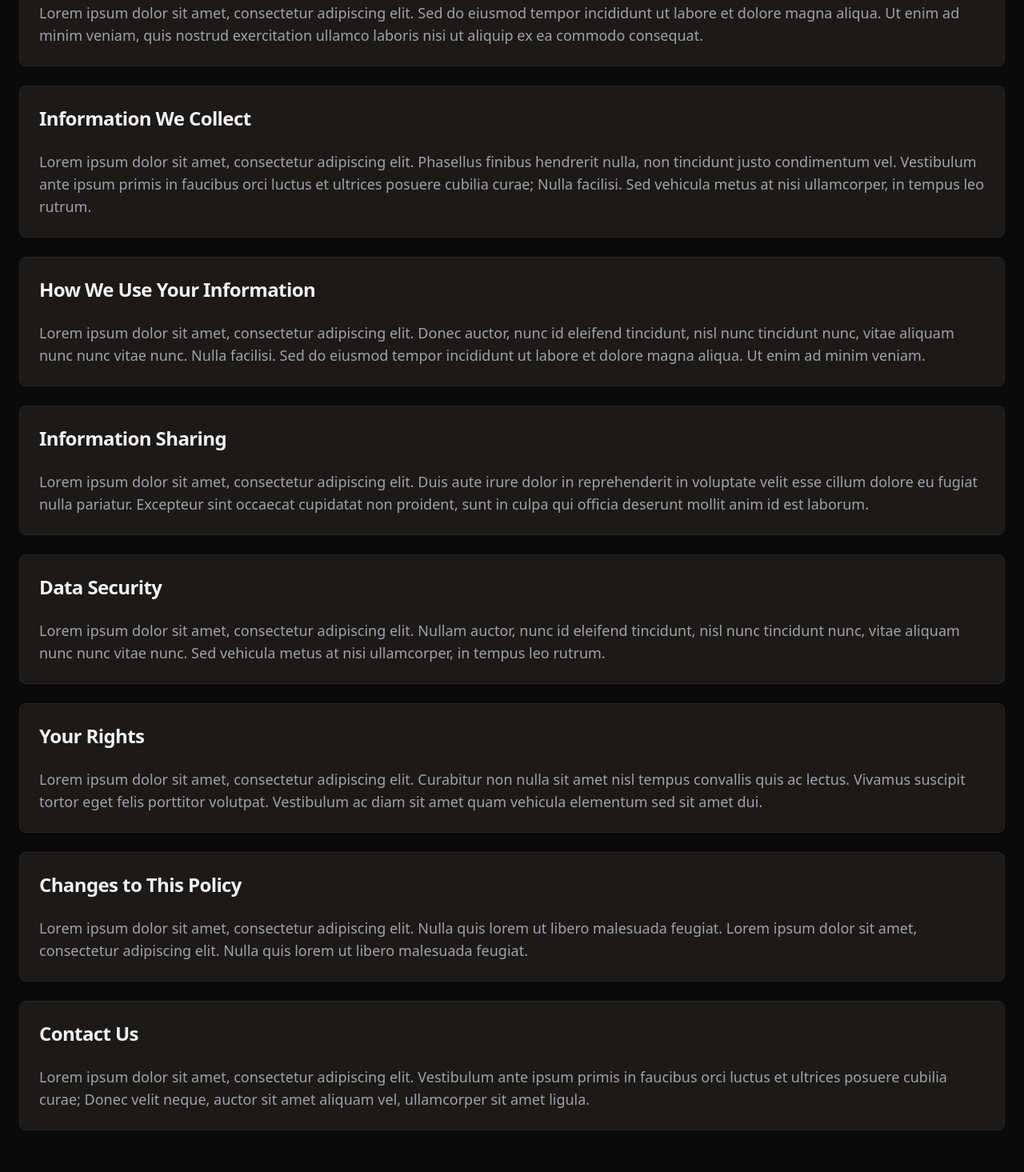
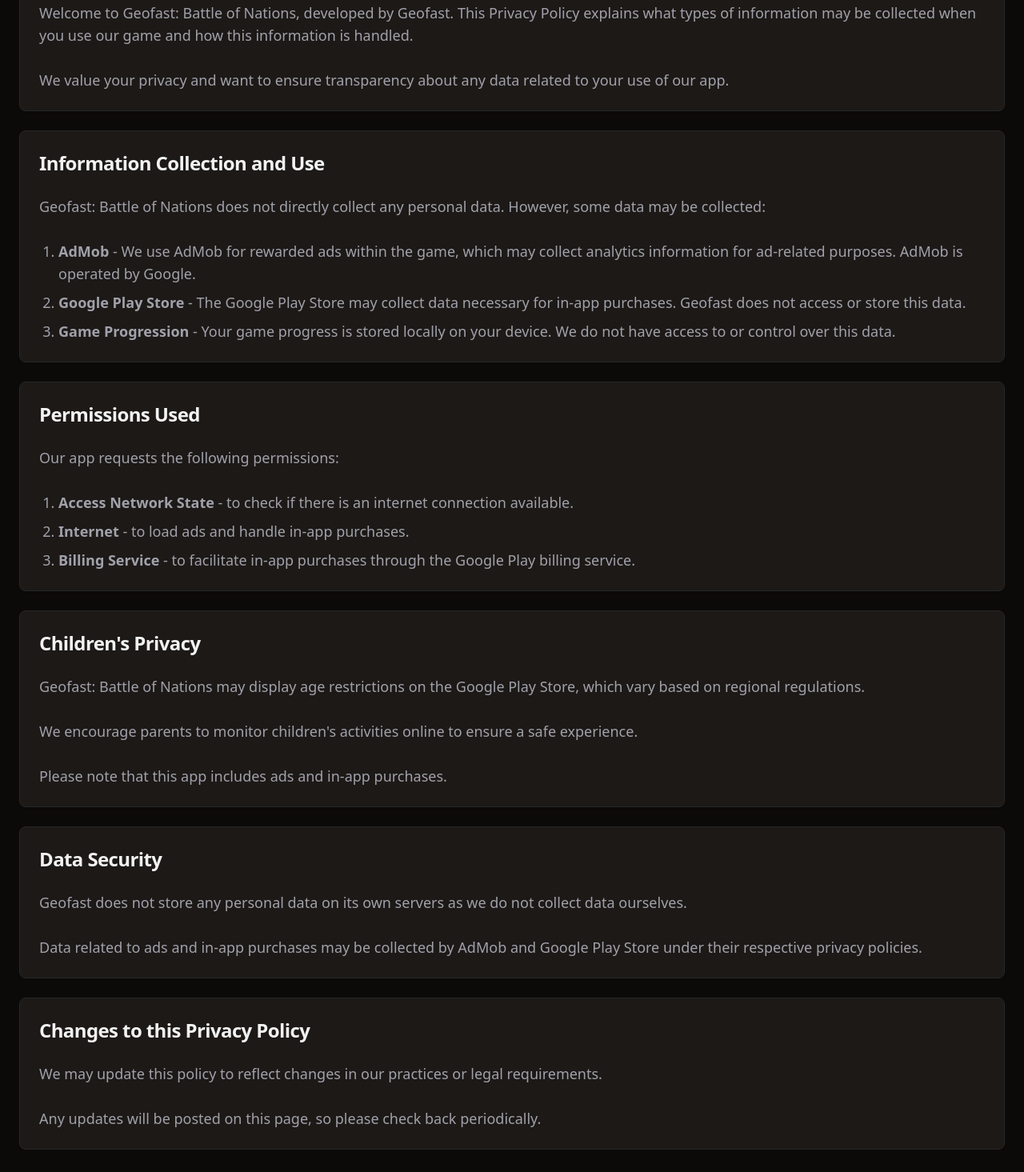
Before and after one commit to utkarshtrivedimdz/geofast-landing-page, a React (Vite) app: page /privacy in a window 1280 px wide. Shown: the part 380-1845 px from the top of the page at 80% size. Built offline with nearby package versions, Linux system fonts and the light colour scheme.

Commit message:
updated privacy policy

```diff
--- a/src/components/Features.tsx
+++ b/src/components/Features.tsx
@@ -79,7 +79,7 @@
               <img
                 src={image}
                 alt="About feature"
-                className="w-[200px] lg:w-[300px] mx-auto"
+                className="w-[200px] lg:w-[300px] mx-auto rounded-xl"
               />
             </CardFooter>
           </Card>
--- a/src/components/PrivacyPolicy.tsx
+++ b/src/components/PrivacyPolicy.tsx
@@ -3,49 +3,116 @@
 
 interface PolicySectionProps {
   title: string;
-  content: string;
+  content: React.ReactNode;
 }
 
 const policyData: PolicySectionProps[] = [
   {
     title: "Introduction",
-    content:
-      "Lorem ipsum dolor sit amet, consectetur adipiscing elit. Sed do eiusmod tempor incididunt ut labore et dolore magna aliqua. Ut enim ad minim veniam, quis nostrud exercitation ullamco laboris nisi ut aliquip ex ea commodo consequat.",
+    content: (
+      <div>
+        Welcome to Geofast: Battle of Nations, developed by Geofast. This
+        Privacy Policy explains what types of information may be collected when
+        you use our game and how this information is handled.
+        <br />
+        <br />
+        We value your privacy and want to ensure transparency about any data
+        related to your use of our app.
+      </div>
+    ),
   },
   {
-    title: "Information We Collect",
-    content:
-      "Lorem ipsum dolor sit amet, consectetur adipiscing elit. Phasellus finibus hendrerit nulla, non tincidunt justo condimentum vel. Vestibulum ante ipsum primis in faucibus orci luctus et ultrices posuere cubilia curae; Nulla facilisi. Sed vehicula metus at nisi ullamcorper, in tempus leo rutrum.",
+    title: "Information Collection and Use",
+    content: (
+      <div>
+        Geofast: Battle of Nations does not directly collect any personal data.
+        However, some data may be collected:
+        <br />
+        <br />
+        <ol className="list-decimal pl-6 space-y-2">
+          <li>
+            <strong>AdMob</strong> - We use AdMob for rewarded ads within the
+            game, which may collect analytics information for ad-related
+            purposes. AdMob is operated by Google.
+          </li>
+          <li>
+            <strong>Google Play Store</strong> - The Google Play Store may
+            collect data necessary for in-app purchases. Geofast does not access
+            or store this data.
+          </li>
+          <li>
+            <strong>Game Progression</strong> - Your game progress is stored
+            locally on your device. We do not have access to or control over
+            this data.
+          </li>
+        </ol>
+      </div>
+    ),
   },
   {
-    title: "How We Use Your Information",
-    content:
-      "Lorem ipsum dolor sit amet, consectetur adipiscing elit. Donec auctor, nunc id eleifend tincidunt, nisl nunc tincidunt nunc, vitae aliquam nunc nunc vitae nunc. Nulla facilisi. Sed do eiusmod tempor incididunt ut labore et dolore magna aliqua. Ut enim ad minim veniam.",
+    title: "Permissions Used",
+    content: (
+      <div>
+        Our app requests the following permissions:
+        <br />
+        <br />
+        <ol className="list-decimal pl-6 space-y-2">
+          <li>
+            <strong>Access Network State</strong> - to check if there is an
+            internet connection available.
+          </li>
+          <li>
+            <strong>Internet</strong> - to load ads and handle in-app purchases.
+          </li>
+          <li>
+            <strong>Billing Service</strong> - to facilitate in-app purchases
+            through the Google Play billing service.
+          </li>
+        </ol>
+      </div>
+    ),
   },
   {
-    title: "Information Sharing",
-    content:
-      "Lorem ipsum dolor sit amet, consectetur adipiscing elit. Duis aute irure dolor in reprehenderit in voluptate velit esse cillum dolore eu fugiat nulla pariatur. Excepteur sint occaecat cupidatat non proident, sunt in culpa qui officia deserunt mollit anim id est laborum.",
+    title: "Children's Privacy",
+    content: (
+      <div>
+        Geofast: Battle of Nations may display age restrictions on the Google
+        Play Store, which vary based on regional regulations.
+        <br />
+        <br />
+        We encourage parents to monitor children's activities online to ensure a
+        safe experience.
+        <br />
+        <br />
+        Please note that this app includes ads and in-app purchases.
+      </div>
+    ),
   },
   {
     title: "Data Security",
-    content:
-      "Lorem ipsum dolor sit amet, consectetur adipiscing elit. Nullam auctor, nunc id eleifend tincidunt, nisl nunc tincidunt nunc, vitae aliquam nunc nunc vitae nunc. Sed vehicula metus at nisi ullamcorper, in tempus leo rutrum.",
+    content: (
+      <div>
+        Geofast does not store any personal data on its own servers as we do not
+        collect data ourselves.
+        <br />
+        <br />
+        Data related to ads and in-app purchases may be collected by AdMob and
+        Google Play Store under their respective privacy policies.
+      </div>
+    ),
   },
   {
-    title: "Your Rights",
-    content:
-      "Lorem ipsum dolor sit amet, consectetur adipiscing elit. Curabitur non nulla sit amet nisl tempus convallis quis ac lectus. Vivamus suscipit tortor eget felis porttitor volutpat. Vestibulum ac diam sit amet quam vehicula elementum sed sit amet dui.",
-  },
-  {
-    title: "Changes to This Policy",
-    content:
-      "Lorem ipsum dolor sit amet, consectetur adipiscing elit. Nulla quis lorem ut libero malesuada feugiat. Lorem ipsum dolor sit amet, consectetur adipiscing elit. Nulla quis lorem ut libero malesuada feugiat.",
-  },
-  {
-    title: "Contact Us",
-    content:
-      "Lorem ipsum dolor sit amet, consectetur adipiscing elit. Vestibulum ante ipsum primis in faucibus orci luctus et ultrices posuere cubilia curae; Donec velit neque, auctor sit amet aliquam vel, ullamcorper sit amet ligula.",
+    title: "Changes to this Privacy Policy",
+    content: (
+      <div>
+        We may update this policy to reflect changes in our practices or legal
+        requirements.
+        <br />
+        <br />
+        Any updates will be posted on this page, so please check back
+        periodically.
+      </div>
+    ),
   },
 ];
 
@@ -53,18 +120,19 @@
   useLayoutEffect(() => {
     window.scrollTo(0, 0);
   });
+
   return (
     <section id="privacy-policy" className="container py-24 sm:py-32">
       <h2 className="text-3xl md:text-4xl font-bold mb-4">
-        Privacy
+        Geofast: Battle of Nations
         <span className="bg-gradient-to-b from-primary/60 to-primary text-transparent bg-clip-text">
           {" "}
-          Policy{" "}
+          Privacy Policy{" "}
         </span>
       </h2>
 
       <p className="text-xl text-muted-foreground mb-8">
-        Last updated: January 21, 2025
+        Last updated: November 12, 2024
       </p>
 
       <div className="space-y-6">
@@ -74,7 +142,7 @@
               <CardTitle className="text-2xl">{title}</CardTitle>
             </CardHeader>
             <CardContent>
-              <p className="text-muted-foreground text-lg">{content}</p>
+              <div className="text-muted-foreground text-lg">{content}</div>
             </CardContent>
           </Card>
         ))}
@@ -85,10 +153,10 @@
           If you have any questions about this Privacy Policy, please contact us
           at:{" "}
           <a
-            href="mailto:privacy@example.com"
+            href="mailto:help@geofastgames.com"
             className="text-primary hover:underline"
           >
-            privacy@example.com
+            help@geofastgames.com
           </a>
         </p>
       </div>
```
